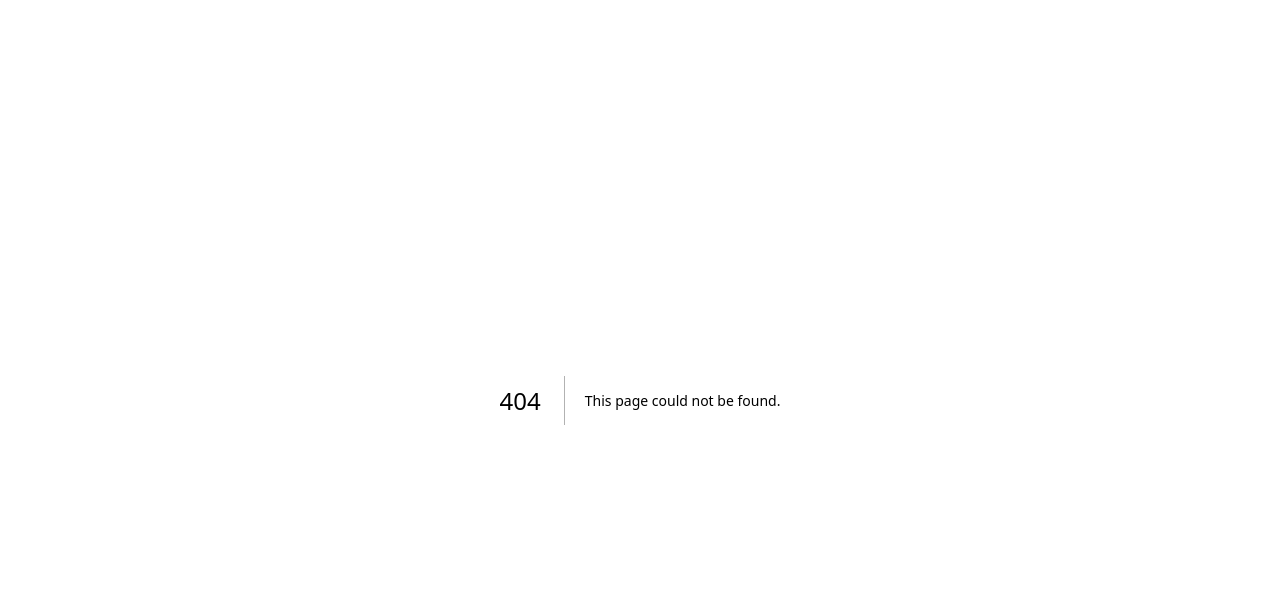
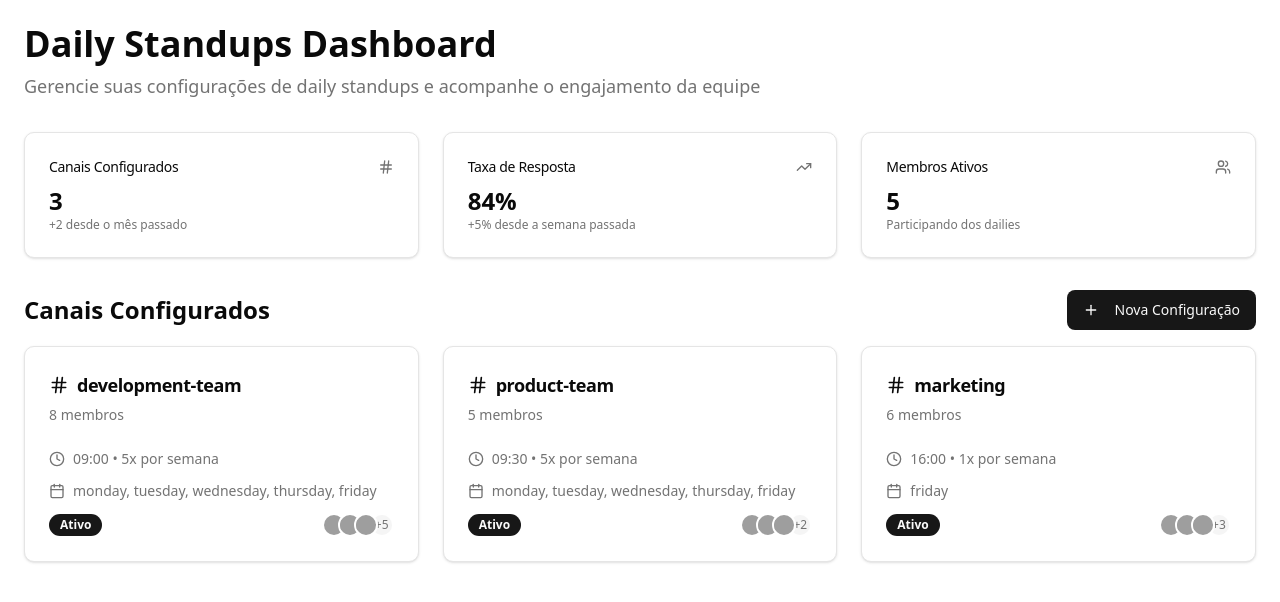
Before and after one commit to iordneto/ping-daily-web, a Next.js app: page /dashboard in a window 1280 px wide. Before the commit this address had no page. Shown: the top 602 px of the page. Built offline with nearby package versions, Linux system fonts and the light colour scheme; grey boxes are pictures that could not be loaded.

Commit message:
feat: create DashboardPage component with stats and channels list for daily standups management

```diff
--- /dev/null
+++ b/src/app/dashboard/page.tsx
@@ -0,0 +1,186 @@
+"use client";
+
+import { useState } from "react";
+import Link from "next/link";
+import {
+  Hash,
+  Users,
+  Settings,
+  Plus,
+  Calendar,
+  Clock,
+  TrendingUp,
+} from "lucide-react";
+
+import {
+  Card,
+  CardContent,
+  CardDescription,
+  CardHeader,
+  CardTitle,
+} from "@/components/ui/card";
+import { Button } from "@/components/ui/button";
+import { Badge } from "@/components/ui/badge";
+import { Avatar, AvatarFallback, AvatarImage } from "@/components/ui/avatar";
+
+import {
+  getChannelsWithConfig,
+  getConfigByChannelId,
+  mockUsers,
+} from "@/lib/mock-data";
+
+export default function DashboardPage() {
+  const channelsWithConfig = getChannelsWithConfig();
+
+  return (
+    <div className="container mx-auto p-6">
+      {/* Header */}
+      <div className="mb-8">
+        <h1 className="text-4xl font-bold mb-2">Daily Standups Dashboard</h1>
+        <p className="text-muted-foreground text-lg">
+          Gerencie suas configurações de daily standups e acompanhe o
+          engajamento da equipe
+        </p>
+      </div>
+
+      {/* Stats Cards */}
+      <div className="grid grid-cols-1 md:grid-cols-3 gap-6 mb-8">
+        <Card>
+          <CardHeader className="flex flex-row items-center justify-between space-y-0 pb-2">
+            <CardTitle className="text-sm font-medium">
+              Canais Configurados
+            </CardTitle>
+            <Hash className="h-4 w-4 text-muted-foreground" />
+          </CardHeader>
+          <CardContent>
+            <div className="text-2xl font-bold">
+              {channelsWithConfig.length}
+            </div>
+            <p className="text-xs text-muted-foreground">
+              +2 desde o mês passado
+            </p>
+          </CardContent>
+        </Card>
+
+        <Card>
+          <CardHeader className="flex flex-row items-center justify-between space-y-0 pb-2">
+            <CardTitle className="text-sm font-medium">
+              Taxa de Resposta
+            </CardTitle>
+            <TrendingUp className="h-4 w-4 text-muted-foreground" />
+          </CardHeader>
+          <CardContent>
+            <div className="text-2xl font-bold">84%</div>
+            <p className="text-xs text-muted-foreground">
+              +5% desde a semana passada
+            </p>
+          </CardContent>
+        </Card>
+
+        <Card>
+          <CardHeader className="flex flex-row items-center justify-between space-y-0 pb-2">
+            <CardTitle className="text-sm font-medium">
+              Membros Ativos
+            </CardTitle>
+            <Users className="h-4 w-4 text-muted-foreground" />
+          </CardHeader>
+          <CardContent>
+            <div className="text-2xl font-bold">{mockUsers.length}</div>
+            <p className="text-xs text-muted-foreground">
+              Participando dos dailies
+            </p>
+          </CardContent>
+        </Card>
+      </div>
+
+      {/* Channels List */}
+      <div className="mb-6">
+        <div className="flex justify-between items-center mb-4">
+          <h2 className="text-2xl font-semibold">Canais Configurados</h2>
+          <Button>
+            <Plus className="w-4 h-4 mr-2" />
+            Nova Configuração
+          </Button>
+        </div>
+
+        <div className="grid grid-cols-1 md:grid-cols-2 lg:grid-cols-3 gap-6">
+          {channelsWithConfig.map((channel) => {
+            const config = getConfigByChannelId(channel.id);
+
+            return (
+              <Link key={channel.id} href={`/dashboard/channel/${channel.id}`}>
+                <Card className="hover:shadow-lg transition-shadow cursor-pointer">
+                  <CardHeader>
+                    <div className="flex items-center justify-between">
+                      <CardTitle className="text-lg flex items-center gap-2">
+                        <Hash className="w-5 h-5" />
+                        {channel.name}
+                      </CardTitle>
+                      {channel.isPrivate && (
+                        <Badge variant="secondary">Privado</Badge>
+                      )}
+                    </div>
+                    <CardDescription>
+                      {channel.memberCount} membros
+                    </CardDescription>
+                  </CardHeader>
+
+                  <CardContent>
+                    {config && (
+                      <div className="space-y-3">
+                        <div className="flex items-center gap-2 text-sm text-muted-foreground">
+                          <Clock className="w-4 h-4" />
+                          {config.time} • {config.frequency.length}x por semana
+                        </div>
+
+                        <div className="flex items-center gap-2 text-sm text-muted-foreground">
+                          <Calendar className="w-4 h-4" />
+                          {config.frequency.join(", ")}
+                        </div>
+
+                        <div className="flex items-center justify-between">
+                          <Badge
+                            variant={config.isActive ? "default" : "secondary"}
+                          >
+                            {config.isActive ? "Ativo" : "Inativo"}
+                          </Badge>
+
+                          <div className="flex -space-x-2">
+                            {mockUsers.slice(0, 3).map((user, index) => (
+                              <Avatar
+                                key={user.id}
+                                className="w-6 h-6 border-2 border-background"
+                              >
+                                <AvatarImage
+                                  src={user.avatar}
+                                  alt={user.displayName}
+                                />
+                                <AvatarFallback className="text-xs">
+                                  {user.displayName
+                                    .split(" ")
+                                    .map((n) => n[0])
+                                    .join("")}
+                                </AvatarFallback>
+                              </Avatar>
+                            ))}
+                            {channel.memberCount > 3 && (
+                              <div className="w-6 h-6 bg-muted rounded-full border-2 border-background flex items-center justify-center">
+                                <span className="text-xs text-muted-foreground">
+                                  +{channel.memberCount - 3}
+                                </span>
+                              </div>
+                            )}
+                          </div>
+                        </div>
+                      </div>
+                    )}
+                  </CardContent>
+                </Card>
+              </Link>
+            );
+          })}
+        </div>
+      </div>
+    </div>
+  );
+}
```
